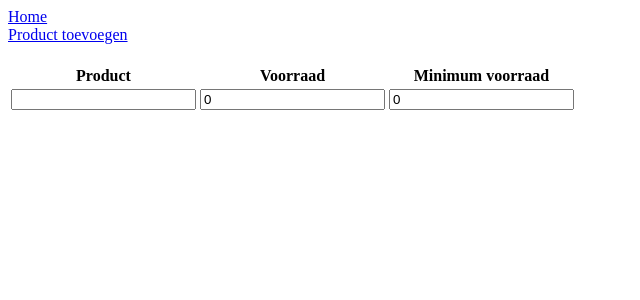
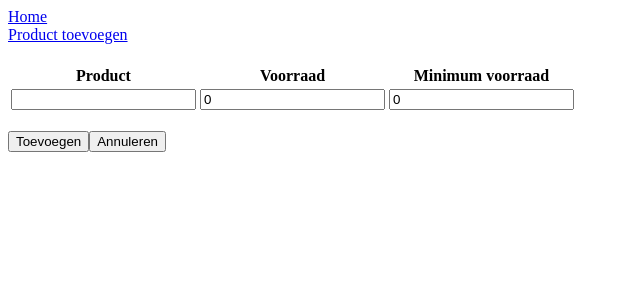
Before and after one commit to DOBronk/vue-inventory-manager, a Vue app: page /products/create in a window 1280 px wide. Shown: the top 300 px of the page, without its empty margins (0-640 px from the left). Built offline with nearby package versions, Linux system fonts and the light colour scheme.

Commit message:
"Producten toevoegen aan inventaris" finished.

```diff
--- a/src/domains/inventory/components/ProductForm.vue
+++ b/src/domains/inventory/components/ProductForm.vue
@@ -1,6 +1,5 @@
 <script setup>
 const product = defineModel();
-alert(product.value.minimumAmount);
 </script>
 
 <template>
--- a/src/domains/inventory/views/AddProduct.vue
+++ b/src/domains/inventory/views/AddProduct.vue
@@ -1,7 +1,9 @@
 <script setup>
 import ProductForm from "@/domains/inventory/components/ProductForm.vue"
-import { generateId } from "@/domains/inventory/store.js";
-import {reactive} from "vue";
+import { addProduct, generateId } from "@/domains/inventory/store.js";
+import {useRouter} from "vue-router";
+
+const router = useRouter();
 
 let product = {
   id: 0, // Generate ID on add product
@@ -10,11 +12,21 @@ let product = {
   minimumAmount: 0
 };
 
-function addProduct() {
+function add() {
   product.id = generateId();
+  addProduct(product);
+  router.push({ name: 'home'});
+}
+
+function cancel() {
+  router.push({ name: 'home' });
 }
 </script>
 
 <template>
-  <ProductForm v-model="product" />
+  <ProductForm v-model="product" /><br>
+  <div>
+    <button @click="add">Toevoegen</button>
+    <button @click="cancel">Annuleren</button>
+  </div>
 </template>
```
